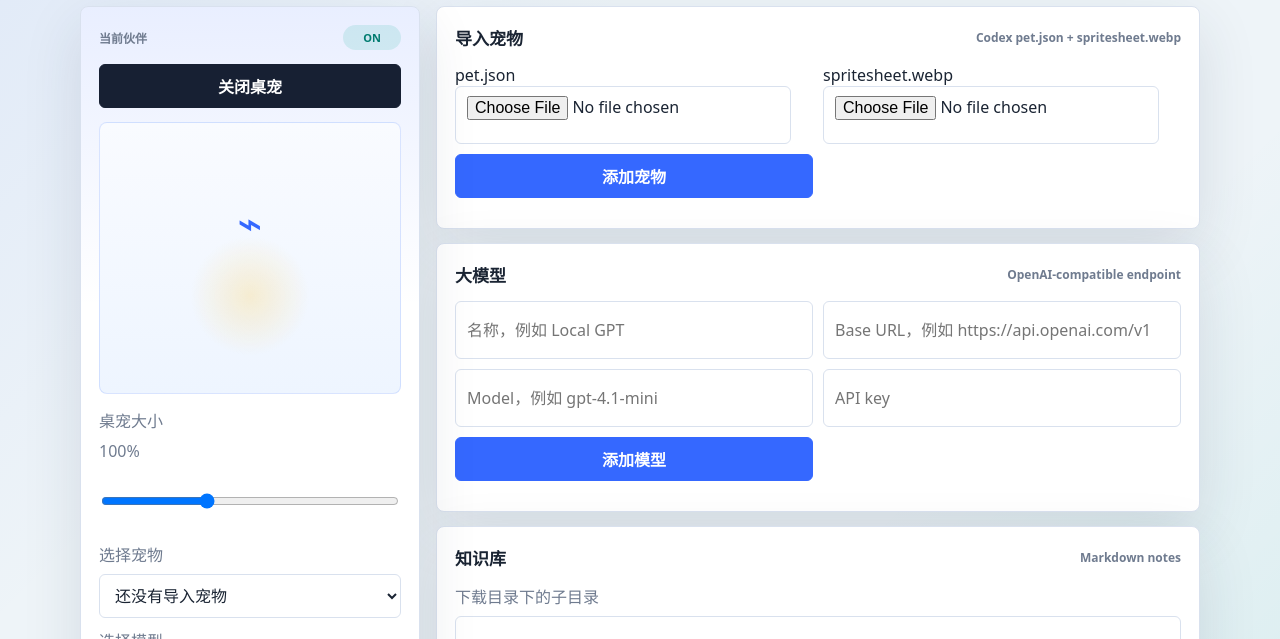
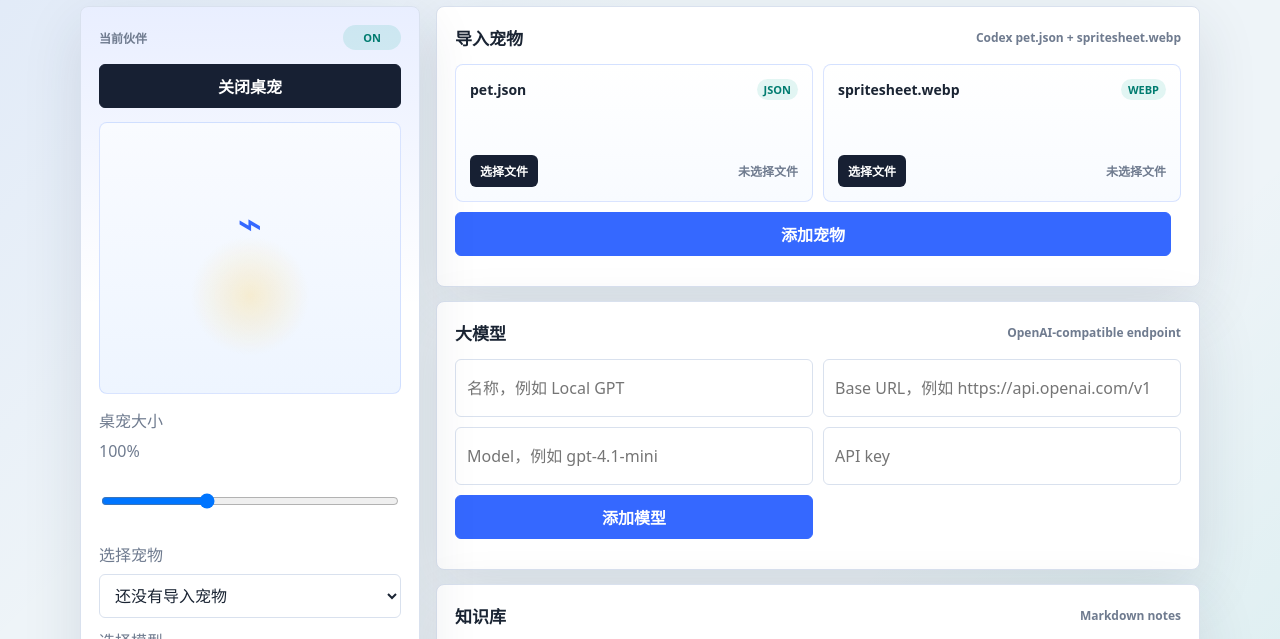
Before and after one commit to yifanccc/codex-pets-chrome-plugin, a website with bundled scripts: page src/options.html in a window 1280 px wide. Shown: the part 128-767 px from the top of the page. Built offline with nearby package versions, Linux system fonts and the light colour scheme; some packages are replaced by stand-ins of ours.

Commit message:
style: align pet import controls

```diff
--- a/src/content.css
+++ b/src/content.css
@@ -174,7 +174,7 @@
   flex: 0 1 auto;
   max-height: 318px;
   overflow: hidden;
-  margin-top: 3px;
+  margin-top: 5px;
   padding: 0;
   border-radius: 8px;
   border: 1px solid rgba(132, 220, 255, 0.14);
--- a/src/options.css
+++ b/src/options.css
@@ -162,7 +162,7 @@ button.secondary {
   border-color: var(--line);
 }
 
-.import-row,
+.import-grid,
 .grid {
   display: grid;
   grid-template-columns: repeat(2, minmax(0, 1fr));
@@ -174,7 +174,102 @@ button.secondary {
   grid-template-columns: repeat(2, minmax(0, 1fr));
 }
 
-.import-row button,
+.import-actions,
+.grid button {
+  width: 100%;
+}
+
+.import-actions {
+  grid-column: 1 / -1;
+  display: grid;
+  grid-template-columns: minmax(0, 1fr) auto;
+  gap: 10px;
+  align-items: center;
+}
+
+.import-actions button {
+  width: 100%;
+}
+
+.file-card {
+  position: relative;
+  min-height: 108px;
+  display: grid;
+  align-content: space-between;
+  gap: 18px;
+  padding: 14px;
+  border: 1px solid rgba(53, 104, 255, 0.18);
+  border-radius: 8px;
+  background:
+    linear-gradient(180deg, #ffffff, #f8fbff),
+    var(--panel);
+  cursor: pointer;
+  transition: border-color 160ms ease, box-shadow 160ms ease, transform 160ms ease;
+}
+
+.file-card:hover,
+.file-card:focus-within {
+  border-color: rgba(53, 104, 255, 0.46);
+  box-shadow: 0 10px 24px rgba(34, 49, 77, 0.1);
+  transform: translateY(-1px);
+}
+
+.file-input {
+  position: absolute;
+  inset: 0;
+  width: 100%;
+  height: 100%;
+  opacity: 0;
+  cursor: pointer;
+}
+
+.file-card-top,
+.file-card-main {
+  min-width: 0;
+  display: flex;
+  align-items: center;
+  justify-content: space-between;
+  gap: 10px;
+  pointer-events: none;
+}
+
+.file-title {
+  color: var(--ink);
+  font-size: 14px;
+  font-weight: 850;
+}
+
+.file-badge {
+  flex: 0 0 auto;
+  padding: 3px 7px;
+  border-radius: 999px;
+  background: rgba(0, 168, 150, 0.11);
+  color: #007c70;
+  font-size: 11px;
+  font-weight: 850;
+}
+
+.file-pick {
+  flex: 0 0 auto;
+  padding: 7px 10px;
+  border-radius: 6px;
+  background: #172033;
+  color: white;
+  font-size: 12px;
+  font-weight: 850;
+}
+
+.file-name {
+  min-width: 0;
+  color: var(--muted);
+  font-size: 12px;
+  font-weight: 700;
+  overflow: hidden;
+  text-align: right;
+  text-overflow: ellipsis;
+  white-space: nowrap;
+}
+
 .grid button {
   width: 100%;
 }
@@ -350,7 +445,7 @@ button.secondary {
     position: static;
   }
 
-  .import-row,
+  .import-grid,
   .grid {
     grid-template-columns: 1fr;
   }
--- a/src/options.html
+++ b/src/options.html
@@ -47,11 +47,33 @@
               <h2>导入宠物</h2>
               <span>Codex pet.json + spritesheet.webp</span>
             </div>
-            <div class="import-row">
-              <label>pet.json <input id="pet-json" type="file" accept="application/json,.json"></label>
-              <label>spritesheet.webp <input id="pet-sheet" type="file" accept="image/webp"></label>
-              <button id="add-pet" class="primary-action" type="button">添加宠物</button>
-              <button id="cancel-pet-edit" class="secondary" type="button" hidden>取消编辑</button>
+            <div class="import-grid">
+              <label class="file-card">
+                <input id="pet-json" class="file-input" type="file" accept="application/json,.json">
+                <span class="file-card-top">
+                  <span class="file-title">pet.json</span>
+                  <span class="file-badge">JSON</span>
+                </span>
+                <span class="file-card-main">
+                  <span class="file-pick">选择文件</span>
+                  <span id="pet-json-name" class="file-name">未选择文件</span>
+                </span>
+              </label>
+              <label class="file-card">
+                <input id="pet-sheet" class="file-input" type="file" accept="image/webp">
+                <span class="file-card-top">
+                  <span class="file-title">spritesheet.webp</span>
+                  <span class="file-badge">WEBP</span>
+                </span>
+                <span class="file-card-main">
+                  <span class="file-pick">选择文件</span>
+                  <span id="pet-sheet-name" class="file-name">未选择文件</span>
+                </span>
+              </label>
+              <div class="import-actions">
+                <button id="add-pet" class="primary-action" type="button">添加宠物</button>
+                <button id="cancel-pet-edit" class="secondary" type="button" hidden>取消编辑</button>
+              </div>
             </div>
             <div id="pet-list" class="list"></div>
           </section>
--- a/src/options.js
+++ b/src/options.js
@@ -38,6 +38,8 @@ let editingModelId = "";
 
 const petJsonInput = document.querySelector("#pet-json");
 const petSheetInput = document.querySelector("#pet-sheet");
+const petJsonName = document.querySelector("#pet-json-name");
+const petSheetName = document.querySelector("#pet-sheet-name");
 const addPetButton = document.querySelector("#add-pet");
 const cancelPetEditButton = document.querySelector("#cancel-pet-edit");
 const petSelect = document.querySelector("#pet-select");
@@ -115,6 +117,9 @@ petScale.addEventListener("change", async () => {
   await save();
   setStatus(`桌宠大小已保存为 ${Math.round(settings.petScale * 100)}%。`);
 });
+
+petJsonInput.addEventListener("change", renderFileNames);
+petSheetInput.addEventListener("change", renderFileNames);
 
 statePreviewList.addEventListener("click", (event) => {
   const button = event.target.closest("[data-state]");
@@ -221,6 +226,7 @@ function render() {
   renderPetControls();
   renderModelControls();
   renderPreview();
+  renderFileNames();
 }
 
 function renderPetControls() {
@@ -363,6 +369,7 @@ function startPetEdit(id) {
   petSheetInput.value = "";
   addPetButton.textContent = "保存宠物";
   cancelPetEditButton.hidden = false;
+  renderFileNames();
   setStatus(`正在编辑宠物：${pet.displayName}，可重新选择文件后保存。`);
 }
 
@@ -372,6 +379,13 @@ function resetPetForm() {
   petSheetInput.value = "";
   addPetButton.textContent = "添加宠物";
   cancelPetEditButton.hidden = true;
+  renderFileNames();
+}
+
+function renderFileNames() {
+  const editingHint = editingPetId ? "未选择，保留原文件" : "未选择文件";
+  petJsonName.textContent = petJsonInput.files[0]?.name || editingHint;
+  petSheetName.textContent = petSheetInput.files[0]?.name || editingHint;
 }
 
 function startModelEdit(id) {
```
Also changed, not shown: test/content-ui.test.js (+1 -1 lines), test/options-ui.test.js (added, +23 -0 lines).
